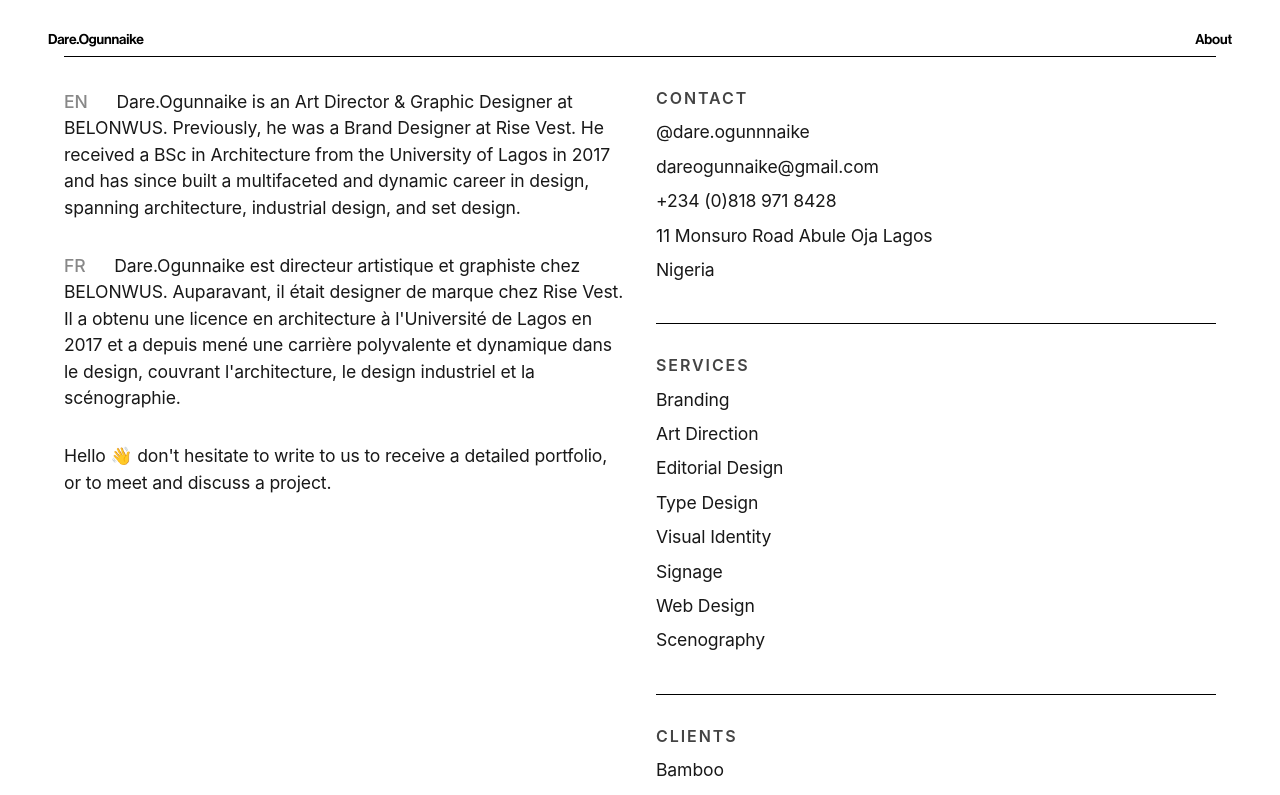
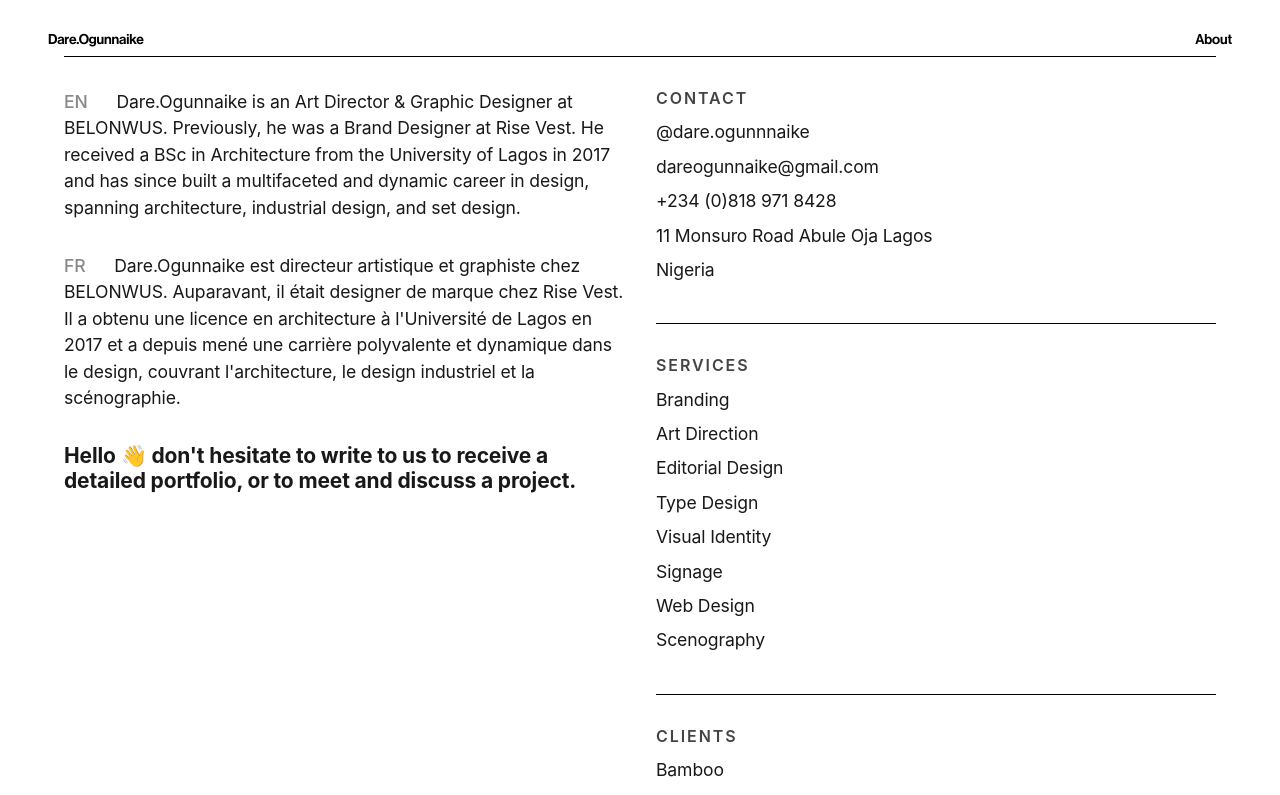
Before and after one commit to d4mie/dare-ogunnaike, a React (Create React App) app: page /about in a window 1280 px wide. Shown: the top 795 px of the page. Built offline with nearby package versions, Linux system fonts and the light colour scheme.

Commit message:
waving emoji

```diff
--- a/src/about.css
+++ b/src/about.css
@@ -179,3 +179,20 @@ body {
     font-size: 0.95rem;
   }
 }
+
+.wave {
+  display: inline-block;
+  transform-origin: 70% 70%;
+  animation: wave-hand 2s infinite;
+}
+
+@keyframes wave-hand {
+  0% { transform: rotate(0deg); }
+  10% { transform: rotate(14deg); }
+  20% { transform: rotate(-8deg); }
+  30% { transform: rotate(14deg); }
+  40% { transform: rotate(-4deg); }
+  50% { transform: rotate(10deg); }
+  60% { transform: rotate(0deg); }
+  100% { transform: rotate(0deg); }
+}
--- a/src/components/About.tsx
+++ b/src/components/About.tsx
@@ -8,7 +8,9 @@ const AboutMe = () => (
         <div className="contact-description-item">
           <p><span>EN</span> Dare.Ogunnaike is an Art Director & Graphic Designer at BELONWUS. Previously, he was a Brand Designer at Rise Vest. He received a BSc in Architecture from the University of Lagos in 2017 and has since built a multifaceted and dynamic career in design, spanning architecture, industrial design, and set design.</p>
           <p><span>FR</span> Dare.Ogunnaike est directeur artistique et graphiste chez BELONWUS. Auparavant, il était designer de marque chez Rise Vest. Il a obtenu une licence en architecture à l'Université de Lagos en 2017 et a depuis mené une carrière polyvalente et dynamique dans le design, couvrant l'architecture, le design industriel et la scénographie.</p>
-          <p className="about-hello">Hello 👋 don't hesitate to write to us to receive a detailed portfolio, or to meet and discuss a project.</p>
+          <h1 className="about-title">
+            Hello <span className="wave" role="img" aria-label="waving hand">👋</span> don&apos;t hesitate to write to us to receive a detailed portfolio, or to meet and discuss a project.
+          </h1>
         </div>
         <div>
           <div className="contact-description-refs">
```
